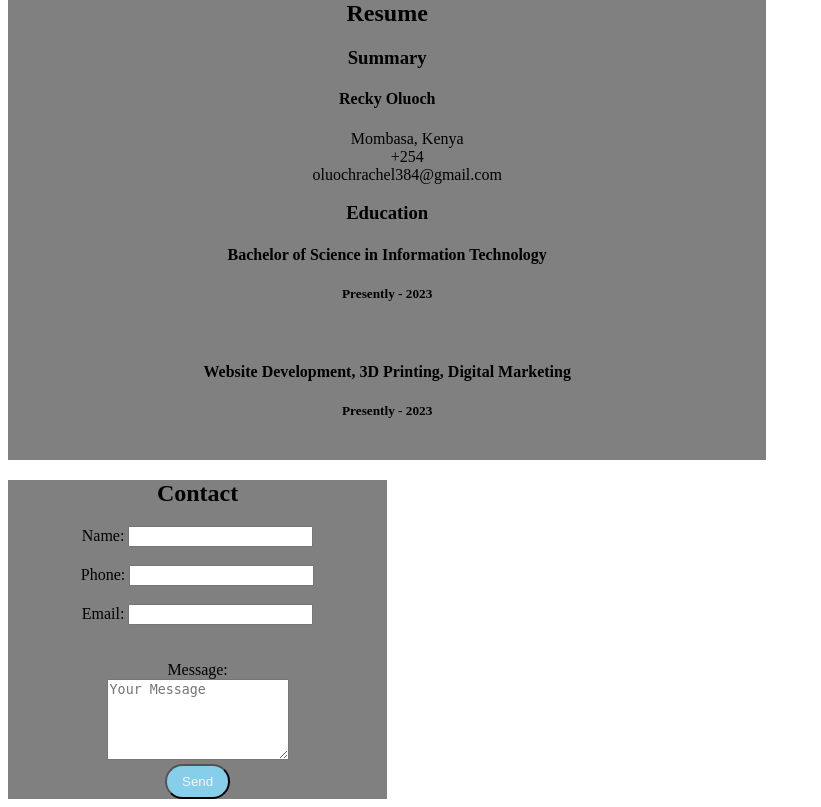
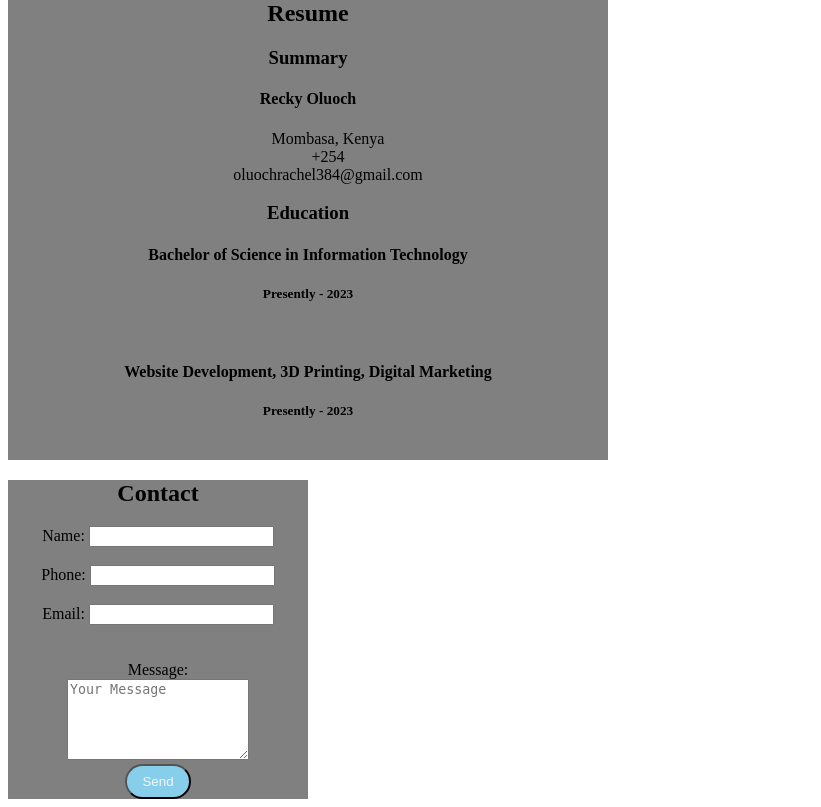
Before and after one commit to Reckie02/O_Rachel.github.io, a PHP site: page / in a window 1280 px wide. Shown: the part 2520-3327 px from the top of the page, without its empty margins (0-821 px from the left). Run offline with PHP 8.4, Linux system fonts and the light colour scheme.

Commit message:
Update style.css

```diff
--- a/style.css
+++ b/style.css
@@ -142,7 +142,7 @@ color: black;
 /* resume */
 .resume{
 	text-align:center;
-	width:60%;
+	width:600px;
 	background-color: gray;
 }
 
@@ -150,7 +150,7 @@ color: black;
  .contact{
 	 text-align:center;
  	background: gray;
-	 width:30%;
+	 width:300px;
 
  }
 
```
